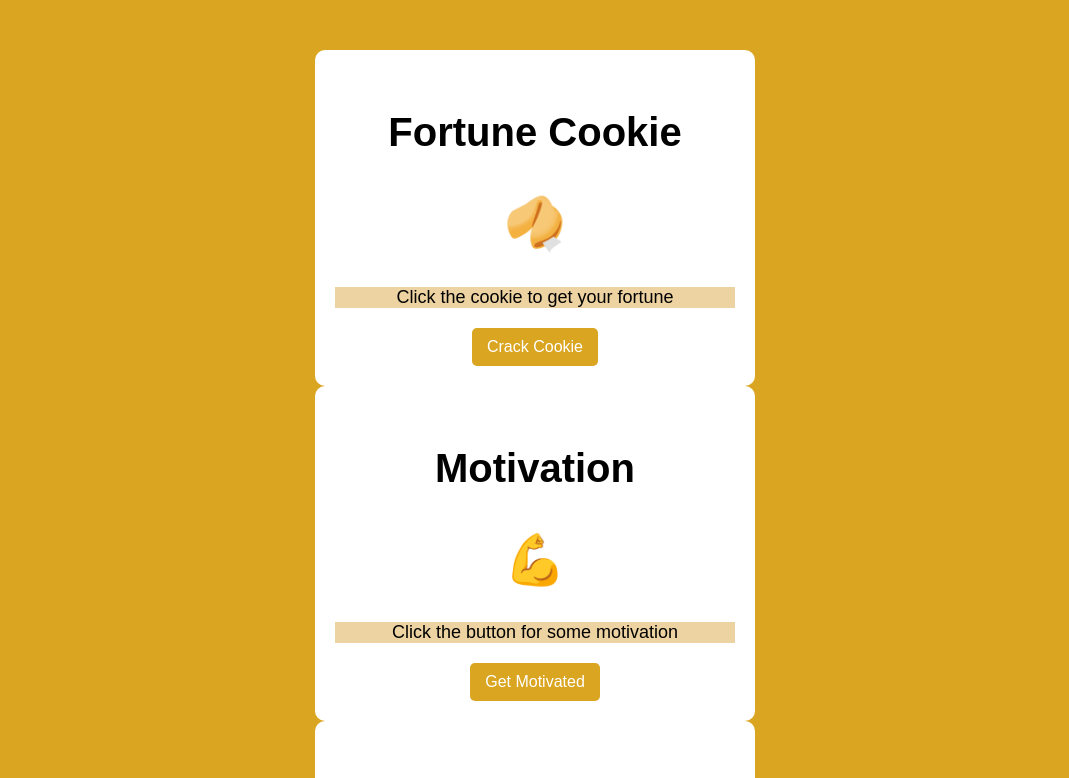
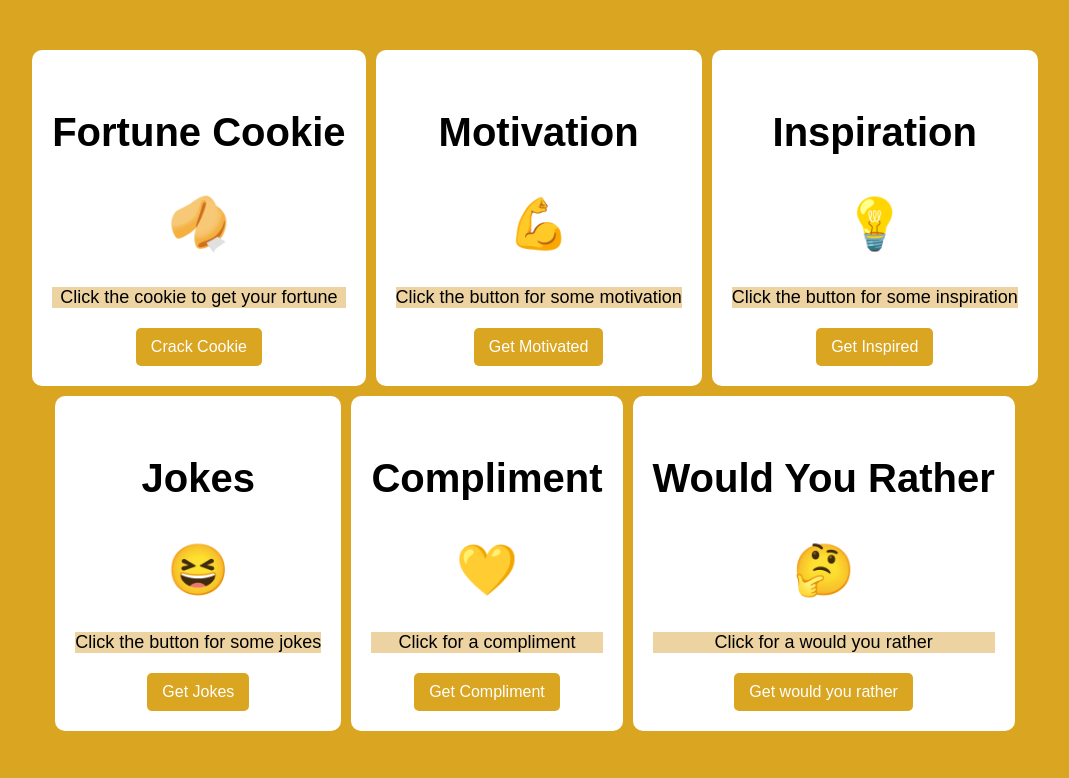
Before and after one commit to sadiyameem/dailydose-generator, a plain HTML site: page index.html in a window 1280 px wide. Shown: the top 778 px of the page, without its empty margins (105-1174 px from the left). Drawn offline with Linux system fonts and the light colour scheme.

Commit message:
added more

```diff
--- a/index.html
+++ b/index.html
@@ -7,6 +7,7 @@
         <link rel="stylesheet" href="style.css">
     </head>
     <body>
+        <div class="wrapper">
         <div class="container">
             <h3>Fortune Cookie</h3>
             <h1>🥠</h1>
@@ -37,6 +38,13 @@
             <p id="complimentMessage">Click for a compliment</p>
             <button id="getcompliment">Get Compliment</button>
         </div>
+        <div class="container6">
+            <h3>Would You Rather</h3>
+            <h1>🤔</h1>
+            <p id="ratherMessage">Click for a would you rather</p>
+            <button id="getrather">Get would you rather</button>
+        </div>
+        </div>
         <script src="script.js"></script>
     </body>
 </html>
--- a/script.js
+++ b/script.js
@@ -88,3 +88,21 @@ document.getElementById("getcompliment").addEventListener("click", function () {
     let randomIndex = Math.floor(Math.random() * compliment.length);
     document.getElementById("complimentMessage").innerText = compliment[randomIndex];
 });
+
+let rather = [
+    "Have the ability to see 10 minutes into the future or 150 years into the future?",
+    "Have telekinesis (the ability to move things with your mind) or telepathy (the ability to read minds)?",
+    "Be forced to sing along or dance to every single song you hear?",
+    "Lounge by the pool or on the beach?",
+    "Be in jail for five years or be in a coma for a decade?",
+    "Have everyone you know be able to read your thoughts or for everyone you know to have access to your Internet history?",
+    "Lose your sight or your memories?",
+    "Give up air conditioning and heating for the rest of your life or give up the Internet for the rest of your life?",
+    "Swim in a pool full of Nutella or a pool full of maple syrup?",
+    "Have a personal maid or a personal chef?",
+];
+
+document.getElementById("getrather").addEventListener("click", function () {
+    let randomIndex = Math.floor(Math.random() * rather.length);
+    document.getElementById("ratherMessage").innerText = rather[randomIndex];
+});
--- a/style.css
+++ b/style.css
@@ -5,9 +5,16 @@ body {
     margin: 50px;
 }
 
+.wrapper {
+    display: flex;
+    gap: 10px;
+    justify-content: center;
+    flex-wrap: wrap;
+}
+
 .container {
     max-width: 400px;
-    margin: auto;
+    flex-wrap: wrap;
     background-color: white;
     padding: 20px;
     border-radius: 10px;
@@ -15,7 +22,7 @@ body {
 
 .container2 {
     max-width: 400px;
-    margin: auto;
+    flex-wrap: wrap;
     background-color: white;
     padding: 20px;
     border-radius: 10px;
@@ -23,7 +30,7 @@ body {
 
 .container3 {
     max-width: 400px;
-    margin: auto;
+    flex-wrap: wrap;
     background-color: white;
     padding: 20px;
     border-radius: 10px;
@@ -31,7 +38,7 @@ body {
 
 .container4 {
     max-width: 400px;
-    margin: auto;
+    flex-wrap: wrap;
     background-color: white;
     padding: 20px;
     border-radius: 10px;
@@ -39,7 +46,15 @@ body {
 
 .container5 {
     max-width: 400px;
-    margin: auto;
+    flex-wrap: wrap;
+    background-color: white;
+    padding: 20px;
+    border-radius: 10px;
+}
+
+.container6 {
+    max-width: 400px;
+    flex-wrap: wrap;
     background-color: white;
     padding: 20px;
     border-radius: 10px;
```
